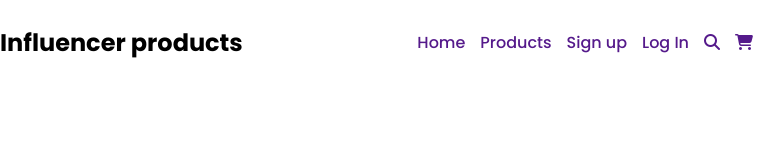
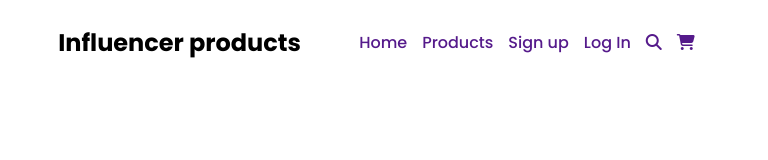
Before and after one commit to imrancoder10/influencer-gears-website, a plain HTML site: page index.html in a window 768 px wide. Drawn offline with Linux system fonts and the light colour scheme.

Commit message:
navbar added

```diff
--- a/styles/style.css
+++ b/styles/style.css
@@ -13,6 +13,7 @@
     max-width: 1300px;
     display: flex;
     justify-content: space-between;
+    align-items: center;
     margin: 0 auto;
     margin-top: 25px;
     /* border: 2px solid red; */
@@ -49,11 +50,15 @@
         display: block;
     }
     .navbar{
-        max-width: 1300px;
+        /* max-width: 1300px; */
         display: flex;
         justify-content: space-around;
       }
 
+  }
 
-
+  @media screen and (min-width: 576px) and (max-width: 992px){
+    .navbar{
+        justify-content: space-evenly;
+    }
   }
```
